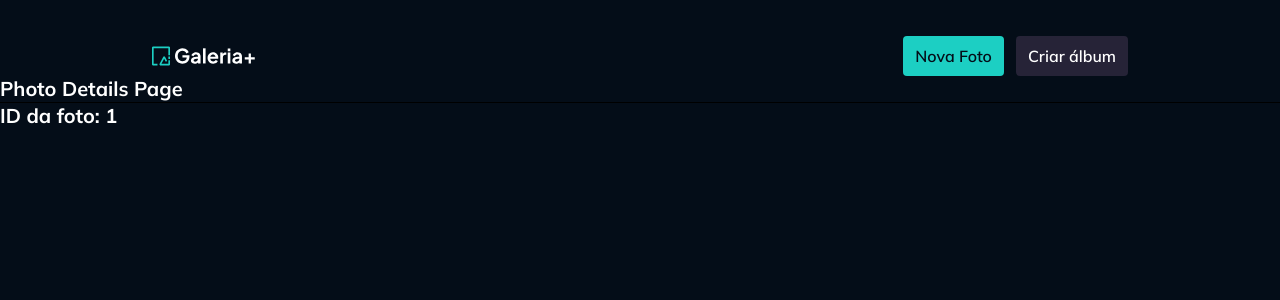
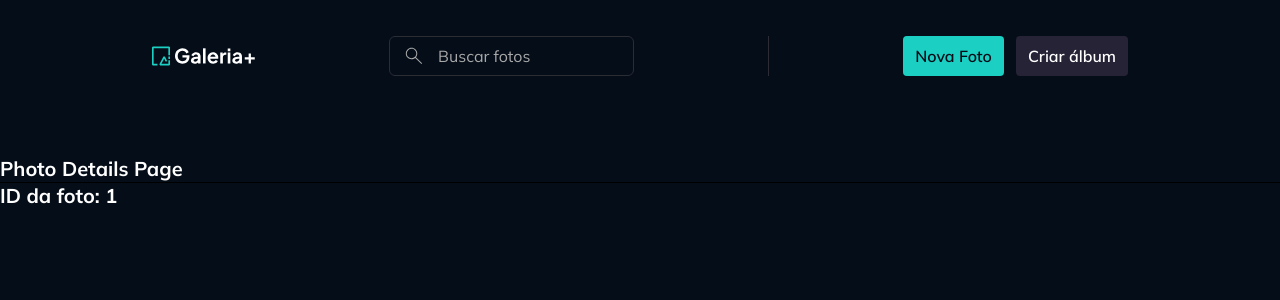
Before and after one commit to guilchaves/rocketseat-react, a React (Vite) app in the folder 5-gallery-plus/: page /fotos/1 in a window 1280 px wide. Shown: the top 300 px of the page. Built offline with nearby package versions, Linux system fonts and the light colour scheme.

Commit message:
chore(gallery): adiciona photos search e main content

```diff
--- /dev/null
+++ b/5-gallery-plus/src/components/main-content.tsx
@@ -0,0 +1,15 @@
+import cx from "classnames";
+
+interface MainContentProps extends React.ComponentProps<"main"> { }
+
+export default function MainContent({
+  children,
+  className,
+  ...props
+}: MainContentProps) {
+  return (
+    <main className={cx("mt-20 pb-20", className)} {...props}>
+      {children}
+    </main>
+  );
+}
--- a/5-gallery-plus/src/components/main-header.tsx
+++ b/5-gallery-plus/src/components/main-header.tsx
@@ -3,6 +3,8 @@
 import Logo from "../assets/images/galeria-plus-full-logo.svg?react";
 import Container from "./container";
 import Button from "./button";
+import PhotosSearch from "./photos-search";
+import Divider from "./divider";
 
 interface MainHeaderProps extends React.ComponentProps<typeof Container> { }
 
@@ -17,6 +19,10 @@
         <Logo className="h-5" {...props} />
       </Link>
 
+      <PhotosSearch />
+
+      <Divider orientation="vertical" className="h-10" />
+
       <div className="flex items-center gap-3">
         <Button>Nova Foto</Button>
         <Button variant="secondary">Criar álbum</Button>
--- /dev/null
+++ b/5-gallery-plus/src/components/photos-search.tsx
@@ -0,0 +1,31 @@
+import InputText from "./input-text";
+import SearchIcon from "../assets/icons/search.svg?react";
+import { useState, useCallback } from "react";
+import { debounce } from "../helpers/utils";
+
+export default function PhotosSearch() {
+  const [inputValue, setInputValue] = useState("");
+
+  const debouncedSetValue = useCallback(
+    debounce((value: string) => {
+      console.log("Debounced value:", value);
+    }, 200),
+    [],
+  );
+
+  function handleInputChange(e: React.ChangeEvent<HTMLInputElement>) {
+    const value = e.target.value;
+    setInputValue(value);
+    debouncedSetValue(value);
+  }
+
+  return (
+    <InputText
+      icon={SearchIcon}
+      placeholder="Buscar fotos"
+      className="flex-1"
+      value={inputValue}
+      onChange={handleInputChange}
+    />
+  );
+}
--- /dev/null
+++ b/5-gallery-plus/src/helpers/utils.ts
@@ -0,0 +1,19 @@
+export function debounce<T extends (...args: any[]) => any>(
+  func: T,
+  wait: number,
+): T {
+  let timeout: ReturnType<typeof setTimeout> | null = null;
+
+  return function(...args: Parameters<T>): void {
+    const later = () => {
+      timeout = null;
+      func(...args);
+    };
+
+    if (timeout !== null) {
+      clearTimeout(timeout);
+    }
+
+    timeout = setTimeout(later, wait);
+  };
+}
--- a/5-gallery-plus/src/pages/layout-main.tsx
+++ b/5-gallery-plus/src/pages/layout-main.tsx
@@ -1,12 +1,14 @@
 import { Outlet } from "react-router";
-import Text from "../components/text";
+import MainContent from "../components/main-content";
 import MainHeader from "../components/main-header";
 
 export default function LayoutMain() {
   return (
     <>
-      <MainHeader className="mt-9"/>
-      <Outlet />
+      <MainHeader className="mt-9" />
+      <MainContent>
+        <Outlet />
+      </MainContent>
     </>
   );
 }
```
